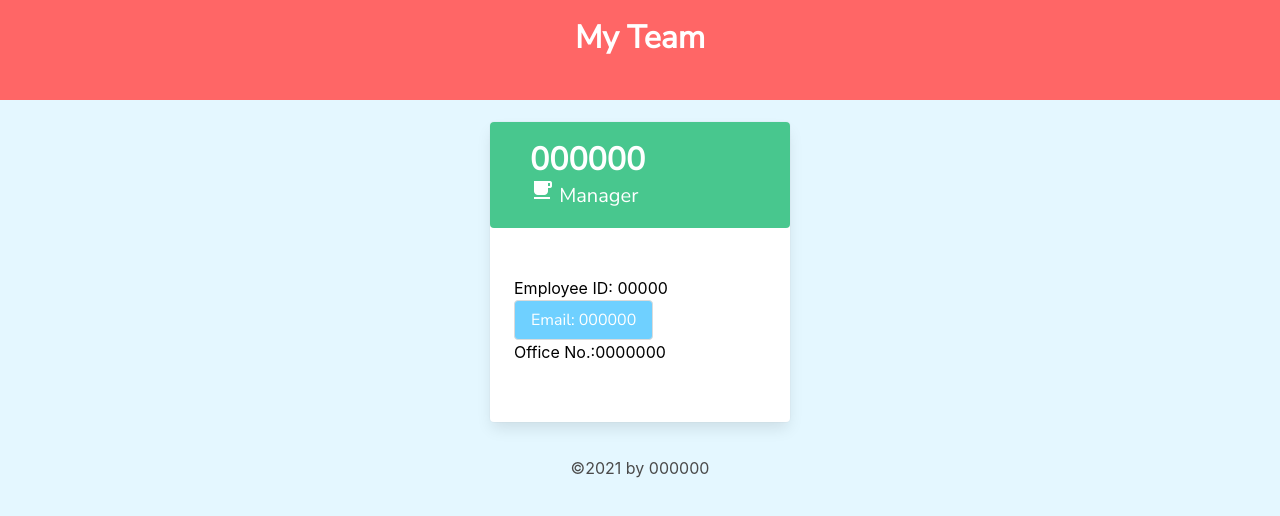
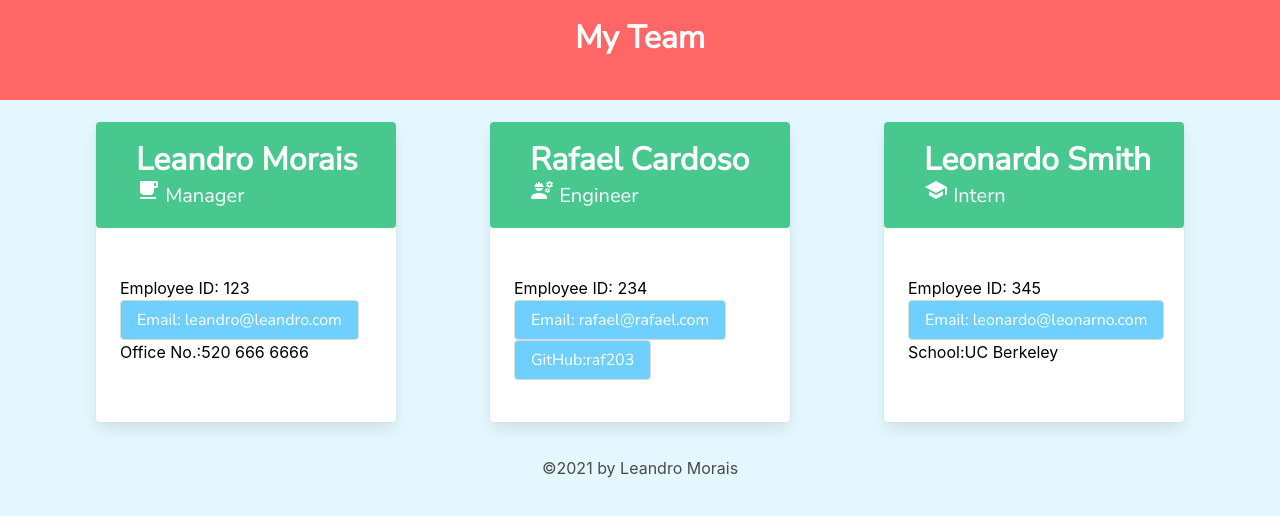
Before and after one commit to raf203/Team-Profile-Generator, a website: page dist/index.html in a window 1280 px wide. Drawn offline with nearby package versions, Linux system fonts and the light colour scheme.

Commit message:
add readme.md

```diff
--- a/dist/index.html
+++ b/dist/index.html
@@ -21,17 +21,33 @@
     </header>
       <div class="tile is-parent is-justify-content-space-evenly  is-flex-wrap-wrap is-flex-direction-row">
         <div class="card is-child" id="card-size">
-      <header class="card-header-tile title notification is-success">000000
+      <header class="card-header-tile title notification is-success">Leandro Morais
       <div class="subtitle"><span class="material-icons">free_breakfast</span> Manager</div></header>
       <div class="card-content">
-        <p class="subtitle-3">Employee ID: 00000</p>
-        <a href="mailto:000000" class="button is-normal">Email: 000000</a> <br />
-        <p class="subtitle-5">Office No.:0000000</p>
+        <p class="subtitle-3">Employee ID: 123</p>
+        <a href="mailto:leandro@leandro.com" class="button is-normal">Email: leandro@leandro.com</a> <br />
+        <p class="subtitle-5">Office No.:520 666 6666</p>
+      </div>
+    </div><div class="card is-child" id="card-size">
+      <header class="card-header-tile title notification is-success">Rafael Cardoso
+      <div class="subtitle"><span class="material-icons">engineering</span> Engineer</div></header>
+      <div class="card-content">
+        <p class="subtitle-3">Employee ID: 234</p>
+        <a href="mailto:rafael@rafael.com" class="button is-normal">Email: rafael@rafael.com</a> <br />
+        <a href="http://github.com/raf203" class="button is-normal">GitHub:raf203</a>
+      </div>
+    </div><div class="card is-child" id="card-size">
+      <header class="card-header-tile title notification is-success">Leonardo Smith
+      <div class="subtitle"><span class="material-icons">school</span> Intern</div></header>
+      <div class="card-content">
+        <p class="subtitle-3">Employee ID: 345</p>
+        <a href="mailto:leonardo@leonarno.com" class="button is-normal">Email: leonardo@leonarno.com</a> <br />
+        <p class="subtitle-5">School:UC Berkeley</p>
       </div>
     </div>
       </div>
     <footer class="container has-text-centered py-3">
-      <h3 class="text-dark">&copy;2021 by 000000</h3>
+      <h3 class="text-dark">&copy;2021 by Leandro Morais</h3>
     </footer>
   </body>
   </html>
```
Also changed, not shown: README.md (added), 1 other file.
